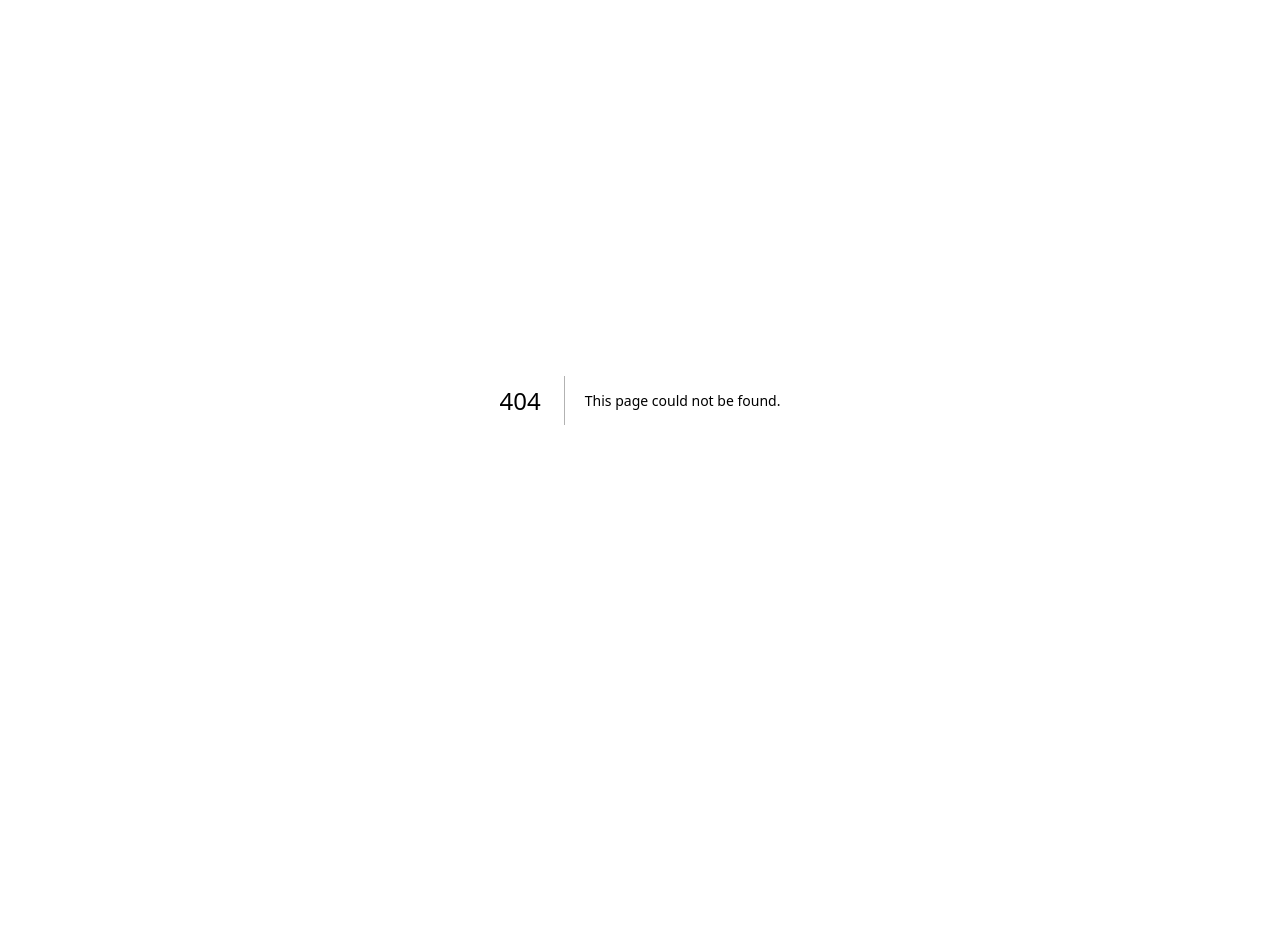
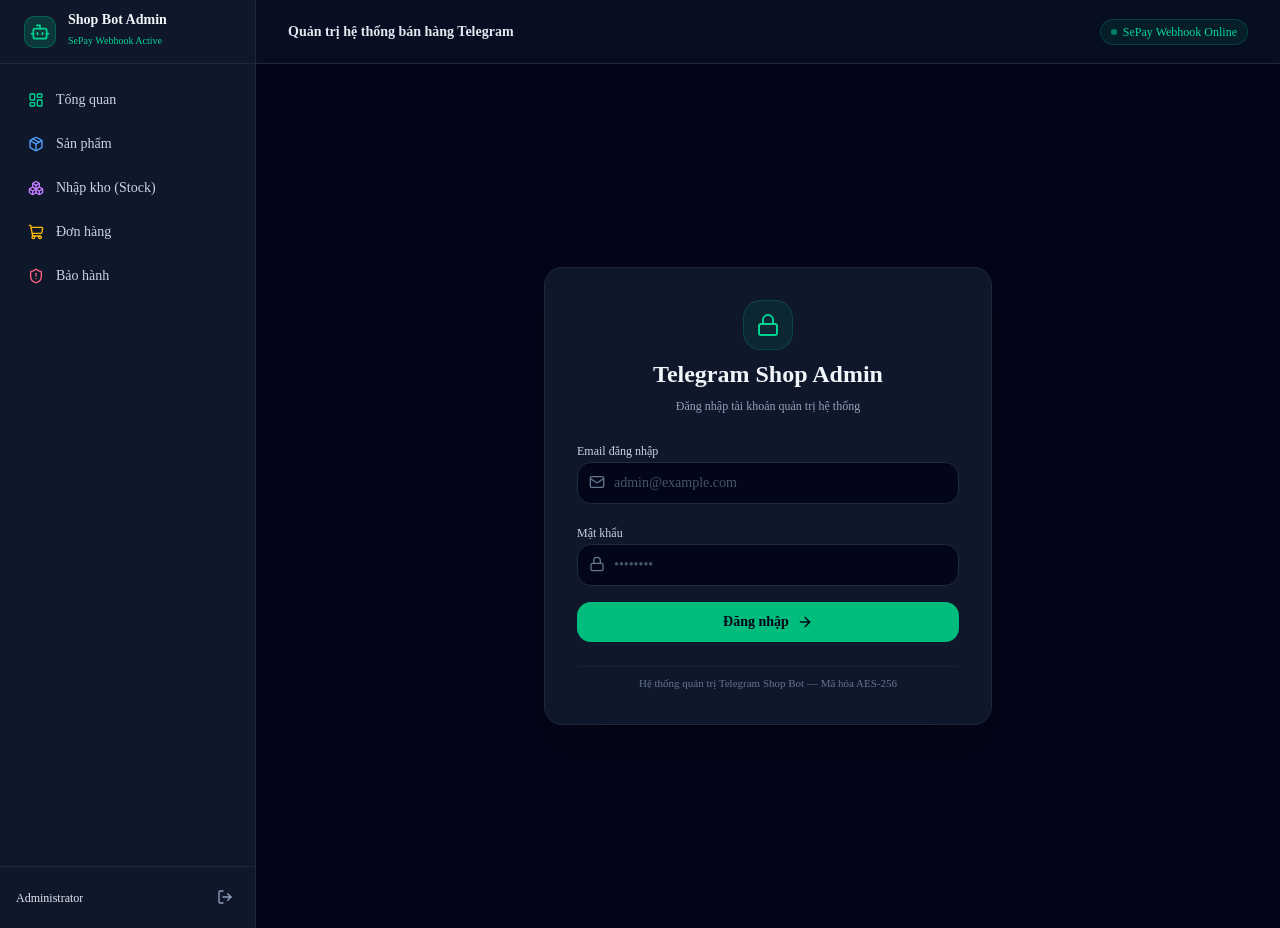
Before and after one commit to Percyy04/Telegram_Shop_Bot, a Next.js app: page /admin/login in a window 1280 px wide. Before the commit this address had no page. Before the commit the page ends 800 px from the top, so only its background shows below. Built offline with nearby package versions, Linux system fonts and the light colour scheme; no server answers.

Commit message:
fix: add admin login page and /api/admin route handler

```diff
--- /dev/null
+++ b/src/app/admin/login/page.tsx
@@ -0,0 +1,112 @@
+'use client';
+
+import { useState } from 'react';
+import { useRouter } from 'next/navigation';
+import { createBrowserClient } from '@supabase/ssr';
+import { Lock, Mail, AlertCircle, ArrowRight } from 'lucide-react';
+
+export default function AdminLoginPage() {
+  const [email, setEmail] = useState('');
+  const [password, setPassword] = useState('');
+  const [error, setError] = useState<string | null>(null);
+  const [loading, setLoading] = useState(false);
+  const router = useRouter();
+
+  const handleLogin = async (e: React.FormEvent) => {
+    e.preventDefault();
+    setError(null);
+    setLoading(true);
+
+    try {
+      const supabase = createBrowserClient(
+        process.env.NEXT_PUBLIC_SUPABASE_URL!,
+        process.env.NEXT_PUBLIC_SUPABASE_ANON_KEY!
+      );
+
+      const { error: authError } = await supabase.auth.signInWithPassword({
+        email,
+        password,
+      });
+
+      if (authError) {
+        setError(authError.message || 'Đăng nhập không thành công.');
+        setLoading(false);
+        return;
+      }
+
+      router.push('/admin');
+      router.refresh();
+    } catch (err) {
+      setError(err instanceof Error ? err.message : 'Có lỗi xảy ra.');
+      setLoading(false);
+    }
+  };
+
+  return (
+    <div className="min-h-screen bg-slate-950 text-slate-100 flex items-center justify-center p-4">
+      <div className="w-full max-w-md bg-slate-900 border border-slate-800 rounded-2xl p-8 shadow-2xl space-y-6">
+        <div className="text-center space-y-2">
+          <div className="inline-flex p-3 rounded-2xl bg-emerald-500/10 border border-emerald-500/20 text-emerald-400 mb-2">
+            <Lock className="w-6 h-6" />
+          </div>
+          <h1 className="text-2xl font-bold text-slate-100">Telegram Shop Admin</h1>
+          <p className="text-xs text-slate-400">Đăng nhập tài khoản quản trị hệ thống</p>
+        </div>
+
+        {error && (
+          <div className="p-3 bg-rose-500/10 border border-rose-500/20 rounded-xl text-rose-400 text-xs flex items-center gap-2">
+            <AlertCircle className="w-4 h-4 shrink-0" />
+            <span>{error}</span>
+          </div>
+        )}
+
+        <form onSubmit={handleLogin} className="space-y-4">
+          <div className="space-y-1.5">
+            <label className="text-xs font-medium text-slate-300">Email đăng nhập</label>
+            <div className="relative">
+              <Mail className="w-4 h-4 text-slate-500 absolute left-3 top-3" />
+              <input
+                type="email"
+                required
+                value={email}
+                onChange={(e) => setEmail(e.target.value)}
+                placeholder="admin@example.com"
+                className="w-full bg-slate-950 border border-slate-800 rounded-xl pl-9 pr-4 py-2.5 text-sm text-slate-100 placeholder:text-slate-600 focus:outline-none focus:border-emerald-500 transition-colors"
+              />
+            </div>
+          </div>
+
+          <div className="space-y-1.5">
+            <label className="text-xs font-medium text-slate-300">Mật khẩu</label>
+            <div className="relative">
+              <Lock className="w-4 h-4 text-slate-500 absolute left-3 top-3" />
+              <input
+                type="password"
+                required
+                value={password}
+                onChange={(e) => setPassword(e.target.value)}
+                placeholder="••••••••"
+                className="w-full bg-slate-950 border border-slate-800 rounded-xl pl-9 pr-4 py-2.5 text-sm text-slate-100 placeholder:text-slate-600 focus:outline-none focus:border-emerald-500 transition-colors"
+              />
+            </div>
+          </div>
+
+          <button
+            type="submit"
+            disabled={loading}
+            className="w-full mt-2 bg-emerald-500 hover:bg-emerald-600 text-slate-950 font-semibold py-2.5 px-4 rounded-xl text-sm transition-colors flex items-center justify-center gap-2 disabled:opacity-50"
+          >
+            {loading ? 'Đang xác thực...' : 'Đăng nhập'}
+            <ArrowRight className="w-4 h-4" />
+          </button>
+        </form>
+
+        <div className="text-center pt-2 border-t border-slate-800/60">
+          <p className="text-[11px] text-slate-500">
+            Hệ thống quản trị Telegram Shop Bot — Mã hóa AES-256
+          </p>
+        </div>
+      </div>
+    </div>
+  );
+}
--- /dev/null
+++ b/src/app/api/admin/route.ts
@@ -0,0 +1,16 @@
+import { NextResponse } from 'next/server';
+
+export async function GET() {
+  return NextResponse.json({
+    name: 'Telegram Shop Admin API',
+    status: 'online',
+    endpoints: [
+      { path: '/api/admin/products', methods: ['GET', 'POST', 'PUT'] },
+      { path: '/api/admin/stock/import', methods: ['POST'] },
+      { path: '/api/admin/notify-restock', methods: ['POST'] },
+      { path: '/api/admin/orders', methods: ['GET'] },
+      { path: '/api/admin/logout', methods: ['POST'] },
+    ],
+    dashboardUrl: '/admin',
+  });
+}
```
